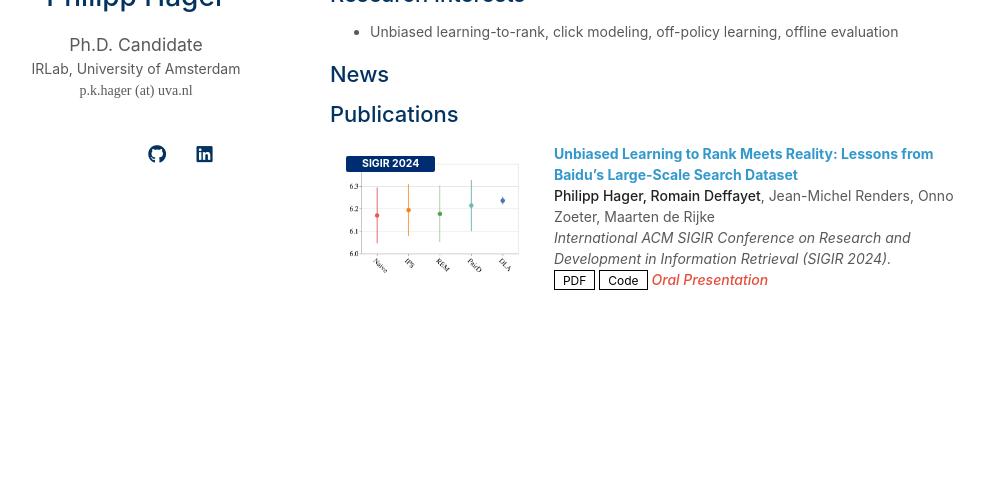
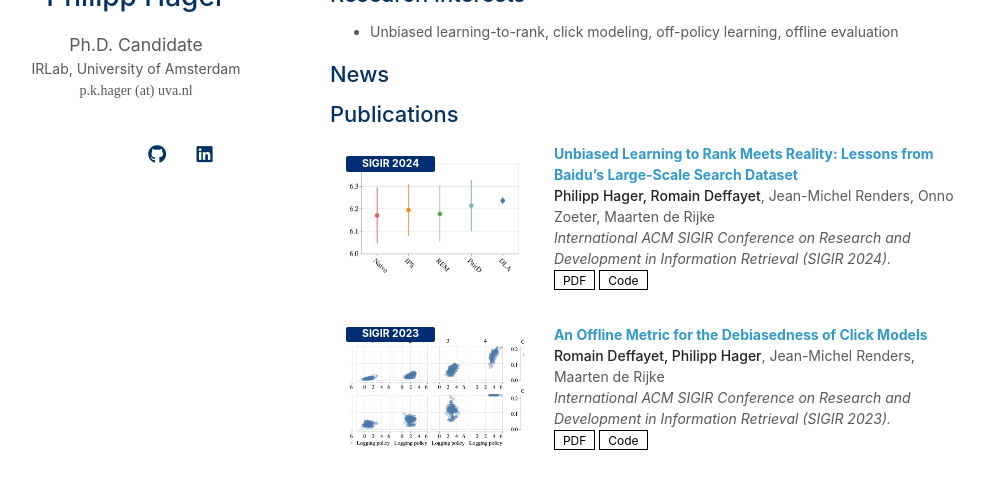
Before and after one commit to philipphager/philipphager.github.io, a Jekyll site: the page built from index.md, in a window 1280 px wide, cut to the strip 256-745 px from the top of the page. Shown: the whole strip, without its empty margins (140-1124 px from the left). Built offline with Jekyll 4.4.1, drawn with Linux system fonts in a browser that asks for light colours; nearby versions of some CDN libraries; a style sheet for code colours, icons or effects is not loaded; our own code applies the rules of GitHub Pages for plain Markdown files.

Commit message:
Update publications

```diff
--- a/_data/publications.yml
+++ b/_data/publications.yml
@@ -8,4 +8,14 @@ main:
     code: https://github.com/philipphager/ultr-reproducibility
     bibtex:
     image: ./assets/teasers/sigir-2024.png
-    notes: Oral Presentation
+    notes:
+
+  - title: "An Offline Metric for the Debiasedness of Click Models"
+    authors: <strong>Romain Deffayet, Philipp Hager</strong>, Jean-Michel Renders, Maarten de Rijke
+    conference_short: SIGIR 2023
+    conference: International ACM SIGIR Conference on Research and Development in Information Retrieval (SIGIR 2023).
+    pdf: https://arxiv.org/pdf/2304.09560
+    code: https://github.com/philipphager/sigir-cmip
+    bibtex:
+    image: ./assets/teasers/sigir-2023.png
+    notes:
```
Also changed, not shown: assets/teasers/sigir-2023.png (added).
